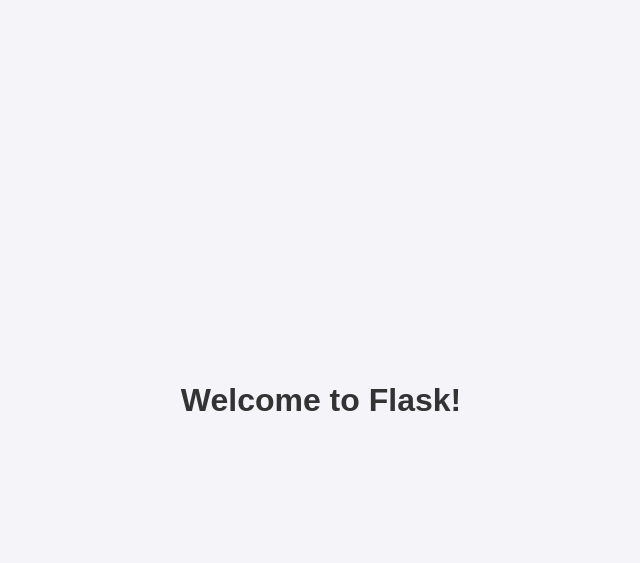
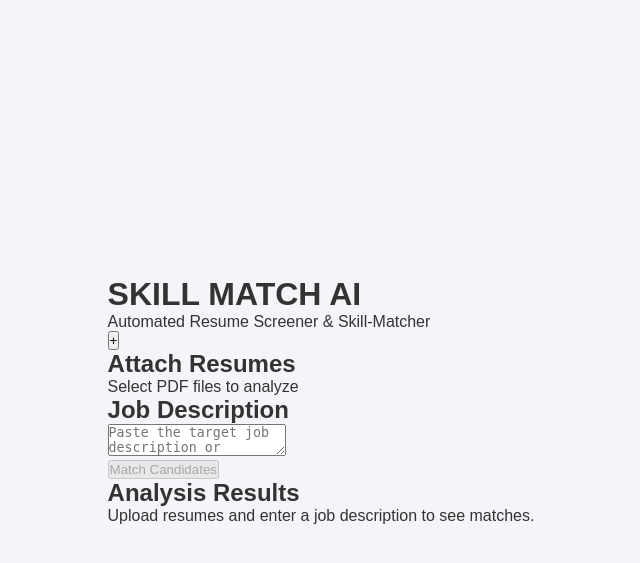
Before and after one commit to jayshpatelfc-afk/ResumeMatcher, a Flask app: page / in a window 1280 px wide. Shown: the top 563 px of the page, without its empty margins (319-959 px from the left). Run offline with Flask 3, Linux system fonts and the light colour scheme.

Commit message:
Update title and structure for Skill Match AI Dashboard

```diff
--- a/templates/index.html
+++ b/templates/index.html
@@ -1,14 +1,60 @@
 <!DOCTYPE html>
 <html lang="en">
+
 <head>
     <meta charset="UTF-8">
     <meta name="viewport" content="width=device-width, initial-scale=1.0">
-    <title>Flask App</title>
+    <title>Skill Match AI Dashboard</title>
     <link rel="stylesheet" href="{{ url_for('static', filename='css/style.css') }}">
 </head>
+
 <body>
-    <h1>Welcome to Flask!</h1>
+    <div class="dashboard-container">
+
+        <header>
+            <h1>SKILL MATCH AI</h1>
+            <p>Automated Resume Screener & Skill-Matcher</p>
+        </header>
+
+
+        <main class="workspace">
+
+            <aside class="upload-section">
+                <div class="upload-controls">
+                    <button id="upload-btn" class="plus-btn" aria-label="Upload Resumes">+</button>
+                    <h2>Attach Resumes</h2>
+                    <p>Select PDF files to analyze</p>
+
+
+                    <input type="file" id="file-input" accept=".pdf" multiple hidden>
+                </div>
+
+
+                <ul id="file-list" class="file-list"></ul>
+            </aside>
+
+
+            <section class="job-section">
+                <div class="job-box">
+                    <h2>Job Description</h2>
+                    <textarea id="job-desc"
+                        placeholder="Paste the target job description or required skills here..."></textarea>
+                </div>
+
+                <button id="analyze-btn" class="primary-btn" disabled>Match Candidates</button>
+            </section>
+        </main>
+
+
+        <section class="results-section">
+            <h2 id="results-title">Analysis Results</h2>
+            <div id="candidate-grid" class="candidate-grid">
+                <p class="placeholder-text">Upload resumes and enter a job description to see matches.</p>
+            </div>
+        </section>
+    </div>
 
     <script src="{{ url_for('static', filename='js/script.js') }}"></script>
 </body>
+
 </html>
```
